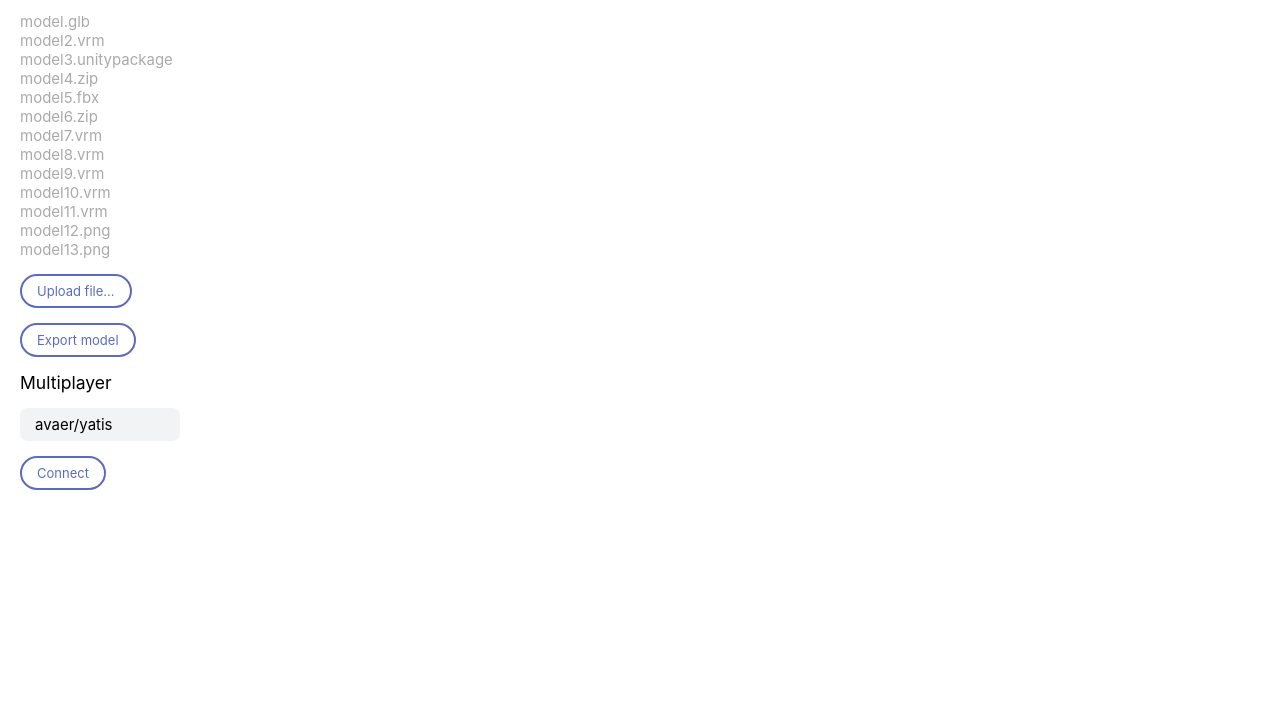
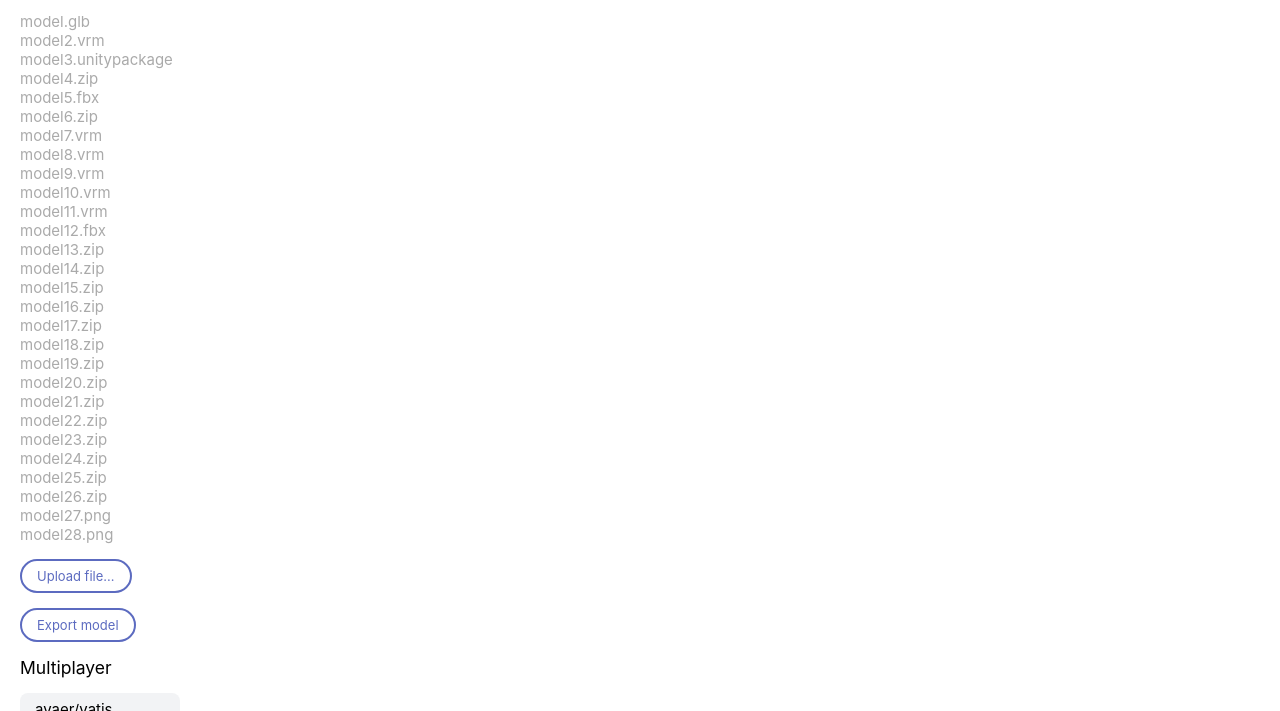
Before and after one commit to exokitxr/avatars, a website with bundled scripts: page index.html in a window 1280 px wide. Shown: the part 89-800 px from the top of the page. Built offline with nearby package versions, Linux system fonts and the light colour scheme.

Commit message:
Major models list update

```diff
--- a/index.html
+++ b/index.html
@@ -356,8 +356,23 @@ header > .login-form.phase-3 > .phaseless-content
           <a href="https://exokitxr.github.io/avatar-models/model9.vrm" class="a-avatar">model9.vrm</a><br>
           <a href="https://exokitxr.github.io/avatar-models/model10.vrm" class="a-avatar">model10.vrm</a><br>
           <a href="https://exokitxr.github.io/avatar-models/model11.vrm" class="a-avatar">model11.vrm</a><br>
-          <a href="https://exokitxr.github.io/avatar-models/model12.png" class="a-avatar">model12.png</a><br>
-          <a href="https://exokitxr.github.io/avatar-models/model13.png" class="a-avatar">model13.png</a><br>
+          <a href="https://exokitxr.github.io/avatar-models/model12.fbx" class="a-avatar">model12.fbx</a><br>
+          <a href="https://exokitxr.github.io/avatar-models/model13.zip" class="a-avatar">model13.zip</a><br>
+          <a href="https://exokitxr.github.io/avatar-models/model14.zip" class="a-avatar">model14.zip</a><br>
+          <a href="https://exokitxr.github.io/avatar-models/model15.zip" class="a-avatar">model15.zip</a><br>
+          <a href="https://exokitxr.github.io/avatar-models/model16.zip" class="a-avatar">model16.zip</a><br>
+          <a href="https://exokitxr.github.io/avatar-models/model17.zip" class="a-avatar">model17.zip</a><br>
+          <a href="https://exokitxr.github.io/avatar-models/model18.zip" class="a-avatar">model18.zip</a><br>
+          <a href="https://exokitxr.github.io/avatar-models/model19.zip" class="a-avatar">model19.zip</a><br>
+          <a href="https://exokitxr.github.io/avatar-models/model20.zip" class="a-avatar">model20.zip</a><br>
+          <a href="https://exokitxr.github.io/avatar-models/model21.zip" class="a-avatar">model21.zip</a><br>
+          <a href="https://exokitxr.github.io/avatar-models/model22.zip" class="a-avatar">model22.zip</a><br>
+          <a href="https://exokitxr.github.io/avatar-models/model23.zip" class="a-avatar">model23.zip</a><br>
+          <a href="https://exokitxr.github.io/avatar-models/model24.zip" class="a-avatar">model24.zip</a><br>
+          <a href="https://exokitxr.github.io/avatar-models/model25.zip" class="a-avatar">model25.zip</a><br>
+          <a href="https://exokitxr.github.io/avatar-models/model26.zip" class="a-avatar">model26.zip</a><br>
+          <a href="https://exokitxr.github.io/avatar-models/model27.png" class="a-avatar">model27.png</a><br>
+          <a href="https://exokitxr.github.io/avatar-models/model28.png" class="a-avatar">model28.png</a><br>
         </p>
         <div class=multibutton>
           <label for="upload-file-button">
```
